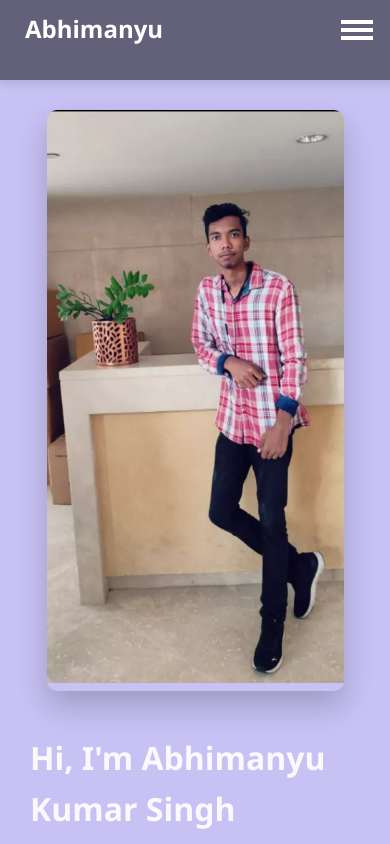
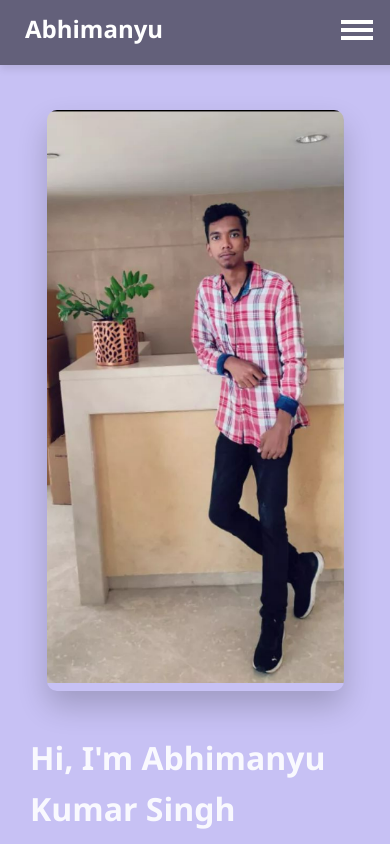
Before and after one commit to RockAbhimanyu/Portfolio, a plain HTML site: page index.html in a window 390 px wide. Shown: the top 844 px of the page. Drawn offline with Linux system fonts and the light colour scheme.

Commit message:
Update styles.css

```diff
--- a/styles.css
+++ b/styles.css
@@ -198,7 +198,7 @@ nav a:hover {
 /* Responsive Styling for Mobile and Tablets */
 @media screen and (max-width: 1270px) {
     .nav-container {
-        height:3.75rem;
+        height:2.8rem;
     }
     .menu-button {
         display: block; /* Show menu button */
```
